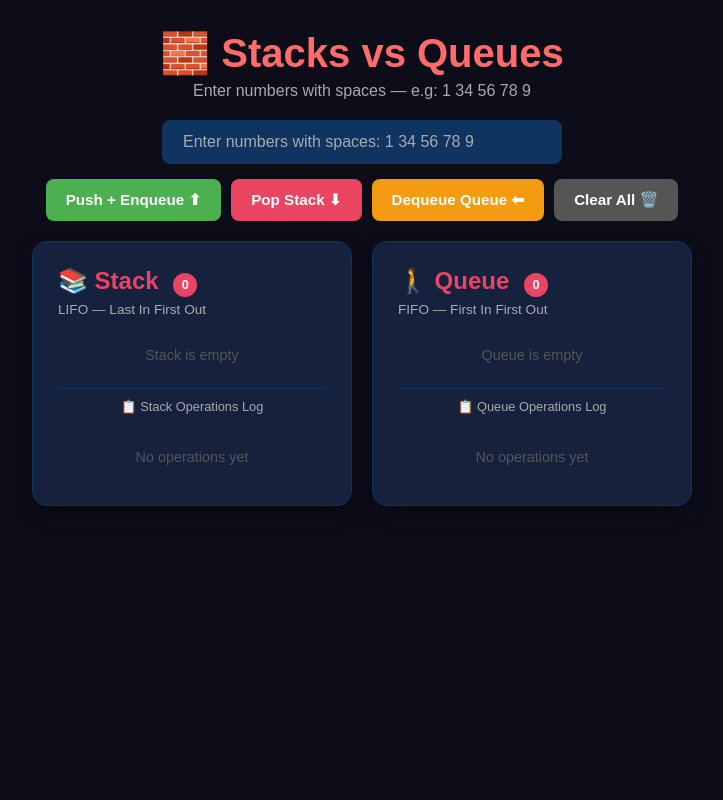
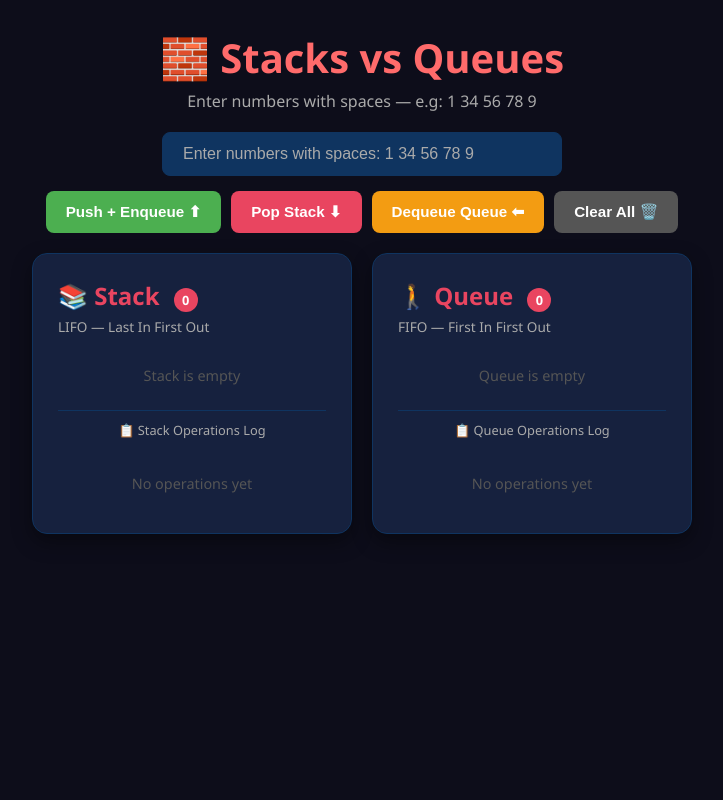
Before and after one commit to vagallamadhuri-spec/CFAI, a Django app: page / in a window 1280 px wide. Shown: the whole page, without its empty margins (278-1001 px from the left). Run offline with Django 5.2, Linux system fonts and the light colour scheme.

Commit message:
changed font style

```diff
--- a/stackqueue/templates/index.html
+++ b/stackqueue/templates/index.html
@@ -4,7 +4,7 @@
     <title>Stacks vs Queues</title>
     <style>
         * { margin: 0; padding: 0; box-sizing: border-box; }
-        body { font-family: Arial; background: #0d0d1a; min-height: 100vh; padding: 30px; }
+        body { font-family: 'Segoe UI'; background: #0d0d1a; min-height: 100vh; padding: 30px; }
         h1 { text-align: center; color: #ff6b6b; font-size: 2.5rem; margin-bottom: 5px; }
         .subtitle { text-align: center; color: #aaa; margin-bottom: 20px; }
 
```
